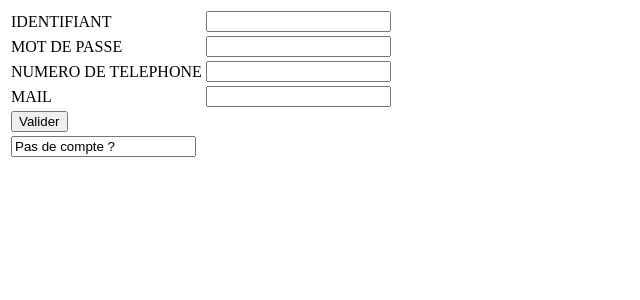
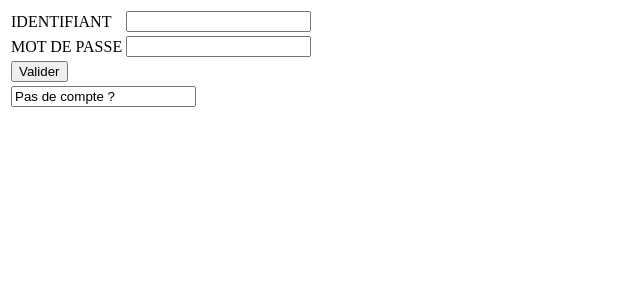
Before and after one commit to Midori92/Piscine, a PHP site: page /compte.html in a window 1280 px wide. Shown: the top 300 px of the page, without its empty margins (0-640 px from the left). Run offline with PHP 8.4, Linux system fonts and the light colour scheme.

Commit message:
Modifications: Ssuppression case numero de tel et mail pour identification

```diff
--- a/compte.html
+++ b/compte.html
@@ -16,16 +16,6 @@
 	<tr>
 		<td> MOT DE PASSE  </td>
 		<td><input type = "text" name = "mdp"></td>
-	</tr>
-
-	<tr>
-		<td> NUMERO DE TELEPHONE </td>
-		<td><input type = "text" name = "tel"></td>
-	</tr>
-
-	<tr>
-		<td> MAIL </td>
-		<td><input type = "text" name = "mail"></td>
 	</tr>
 
 	<tr>
--- a/compte.php
+++ b/compte.php
@@ -82,7 +82,7 @@
 
 }
 //connexion fin
-//////////////
+///////////
 
 if ($who == 1){ //admin
 
@@ -182,8 +182,6 @@
 		";
 
  	 }
-
-
 
 if ($who == 2){ //COACH
 
```
